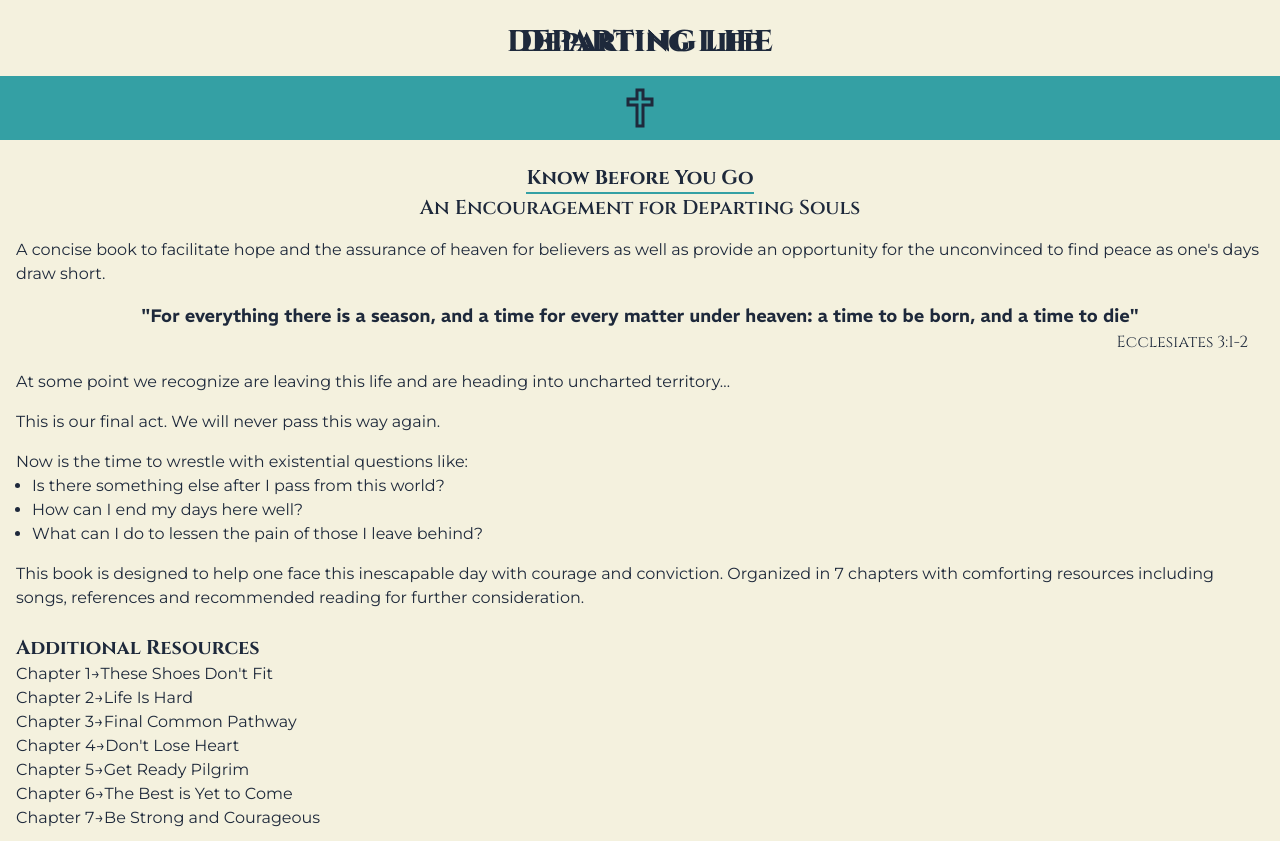
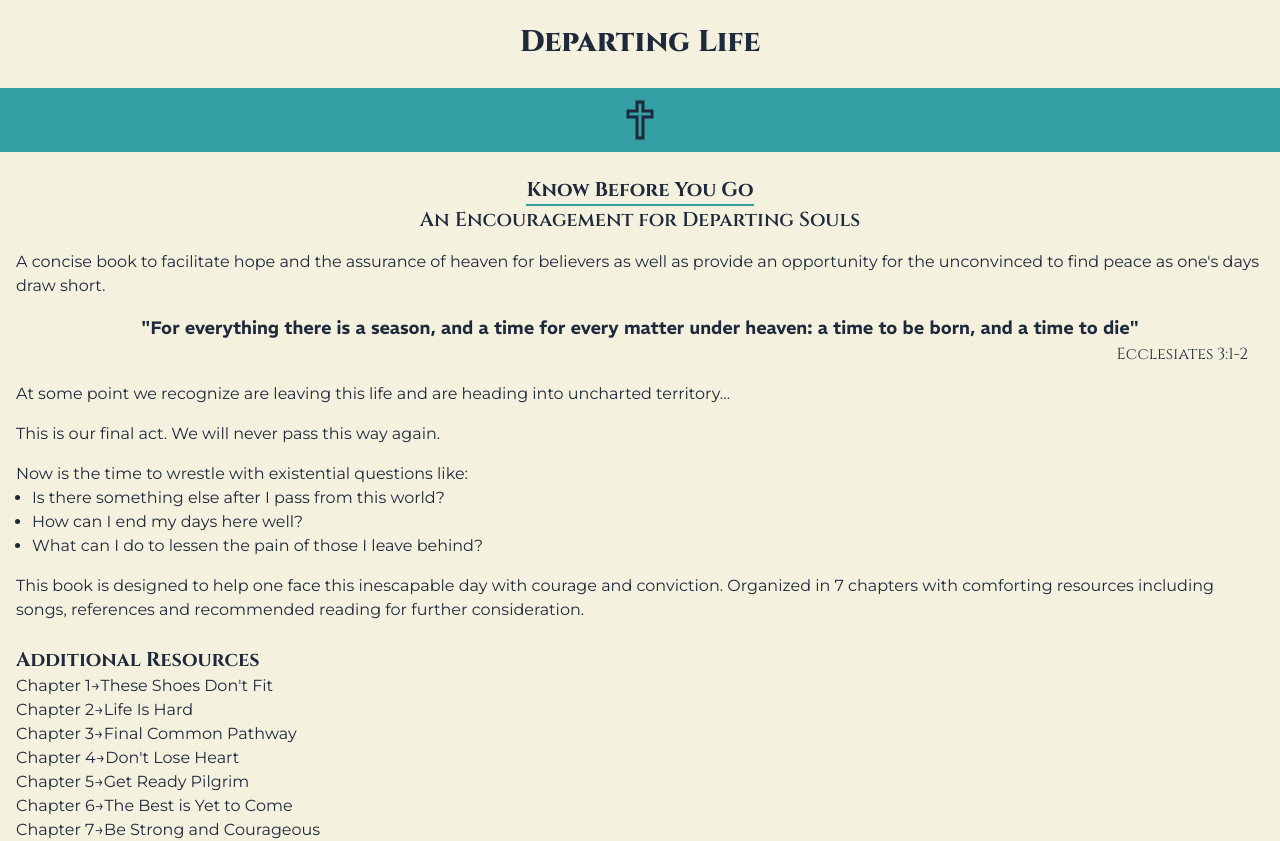
Before and after one commit to connorwarme/knowbeforeyougo, a React (Vite) app: page / in a window 1280 px wide. Shown: the top 841 px of the page. Built offline with nearby package versions, Linux system fonts and the light colour scheme.

Commit message:
Create gap before content (covered by header)

```diff
--- a/src/components/Intro.jsx
+++ b/src/components/Intro.jsx
@@ -4,9 +4,9 @@ export default function Intro() {
   return (
     <div className="text-center">
       <div className="">
-        <div className="bg-eggshell py-2">
-          <h1 className="text-3xl font-extrabold uppercase font-display py-4">Departing Life</h1>
+        <div className="bg-offwhite py-2">
           <div>
+          <div className="h-4 p-10"></div>
             {/* <div className="h-4 bg-gradient-to-t from-deep to-eggshell"></div> */}
             <div className="flex justify-center py-2 bg-deep">
               <LiaCrossSolid className="h-12 w-12" />
@@ -15,7 +15,7 @@ export default function Intro() {
           </div>
         </div>
         {/* <div className="h-4 bg-gradient-to-b from-deep to-eggshell"></div> */}
-        <div className="bg-eggshell py-4 flex flex-col justify-center align-center">
+        <div className="bg-offwhite py-4 flex flex-col justify-center align-center">
           <h2 className="text-xl font-display font-bold w-fit m-auto border-b-2 border-deep">Know Before You Go</h2>
           <h2 className="text-xl font-display font-semibold">An Encouragement for Departing Souls</h2>
         </div>
```
